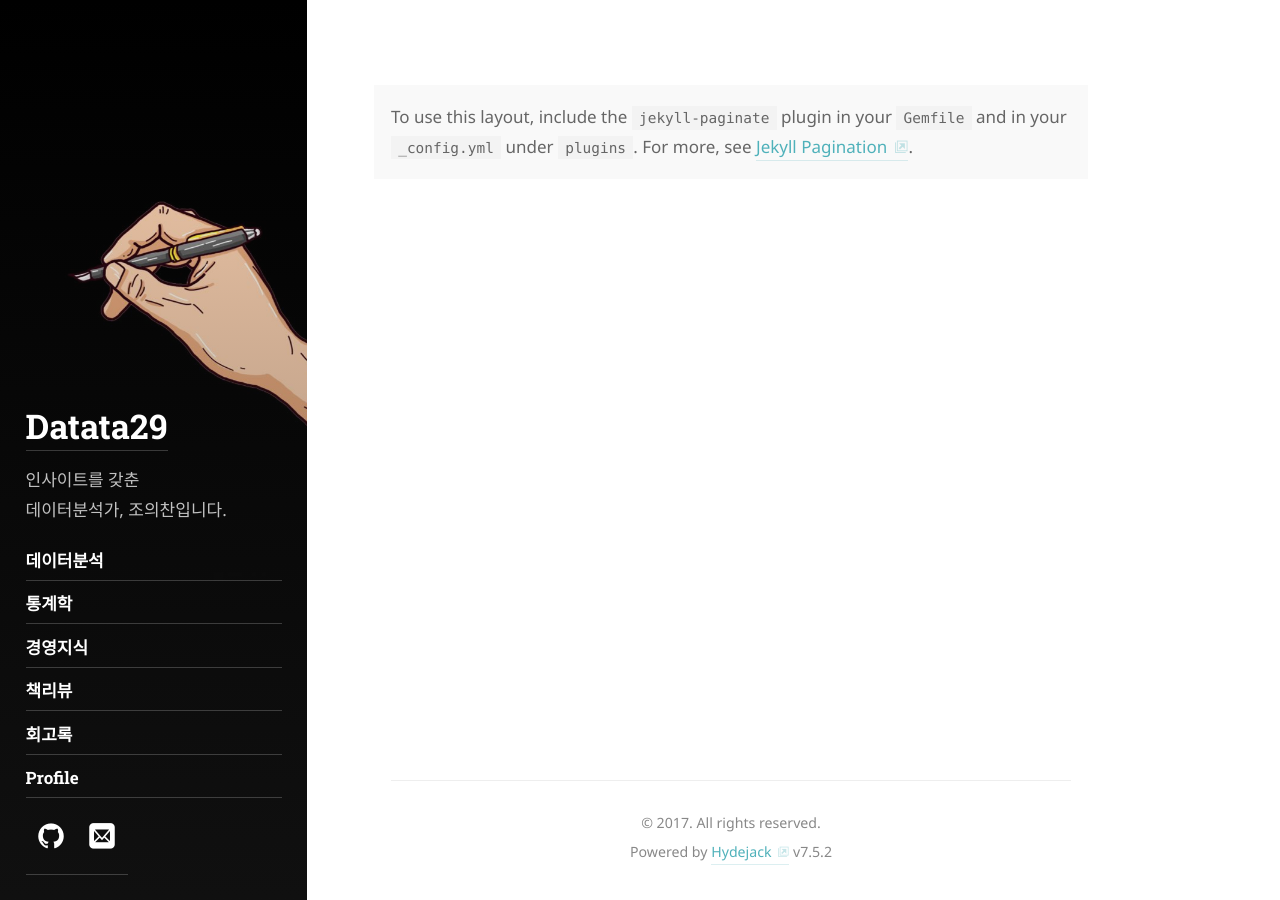
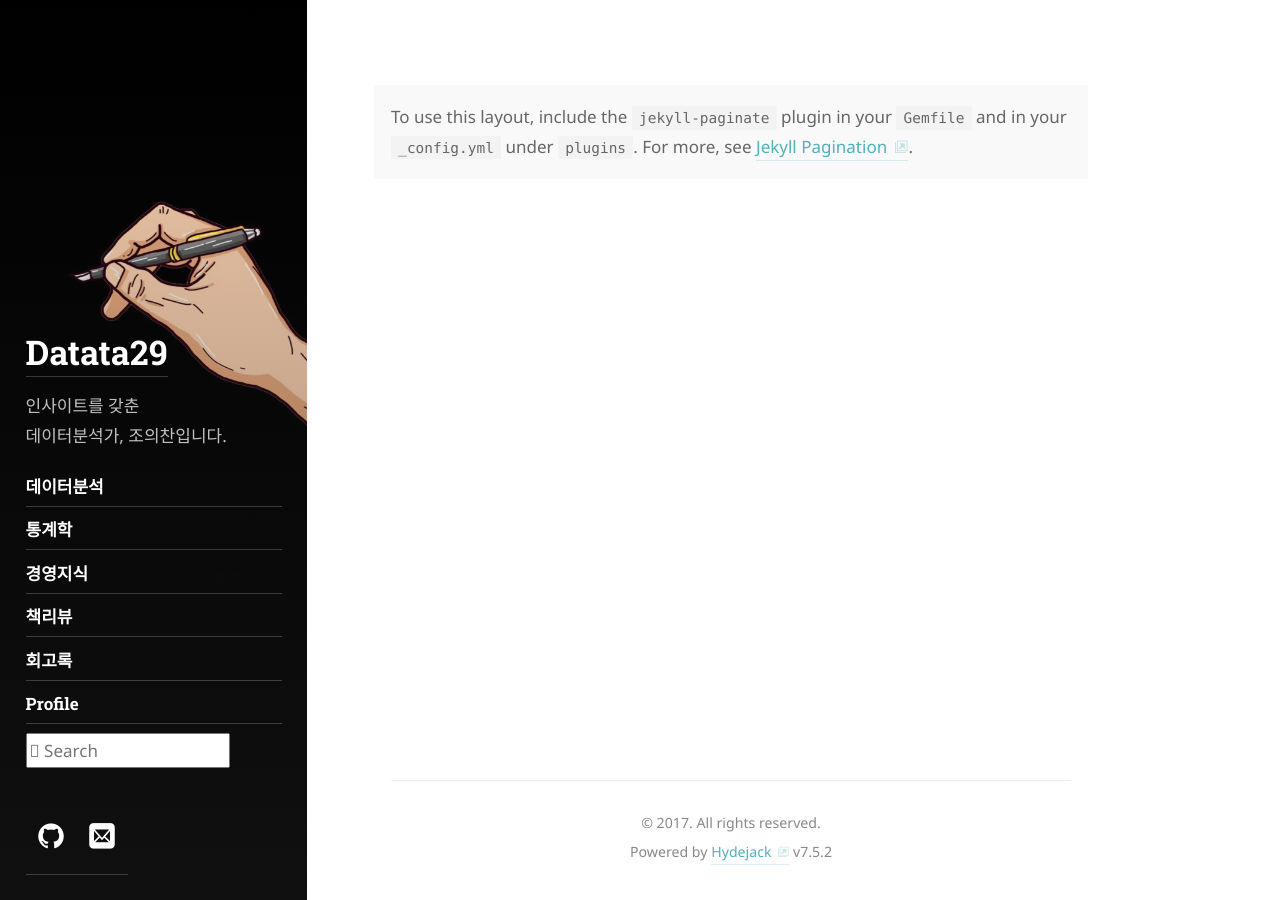
Before and after one commit to datata29/datata29.github.io, a Jekyll site: the page built from index.html, in a window 1280 px wide and 900 px high. Built offline with Jekyll 4.4.1, drawn with Linux system fonts in a browser that asks for light colours; some web fonts are replaced; the list of posts is cut into pages by our own code.

Commit message:
searchbox

```diff
--- a/_includes/sidebar.html
+++ b/_includes/sidebar.html
@@ -26,6 +26,14 @@
 
       {% assign author = site.data.authors.first[1] | default:site.author %}
 
+      <!-- search box -->
+    <form action="/search">
+      <div class="tipue_search_box">
+        <input type="text" name="q" id="tipue_search_input" placeholder="&#xF002;  Search" pattern=".{2,}" title="최소 2글자 이상" required></div>
+      <div style="clear: both;"></div>
+    </form>
+    <br/>
+
       <div class="sidebar-social">
         {% include social.html author=author %}
       </div>
```
